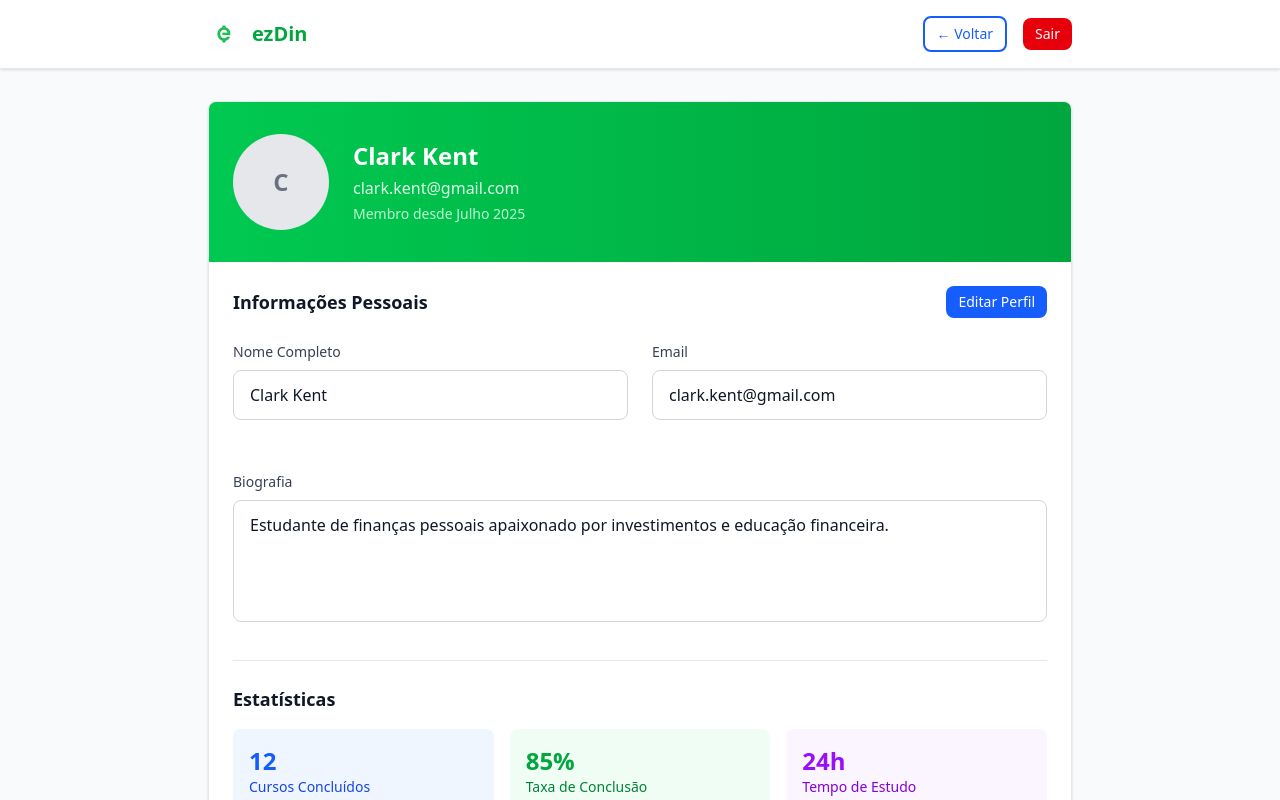
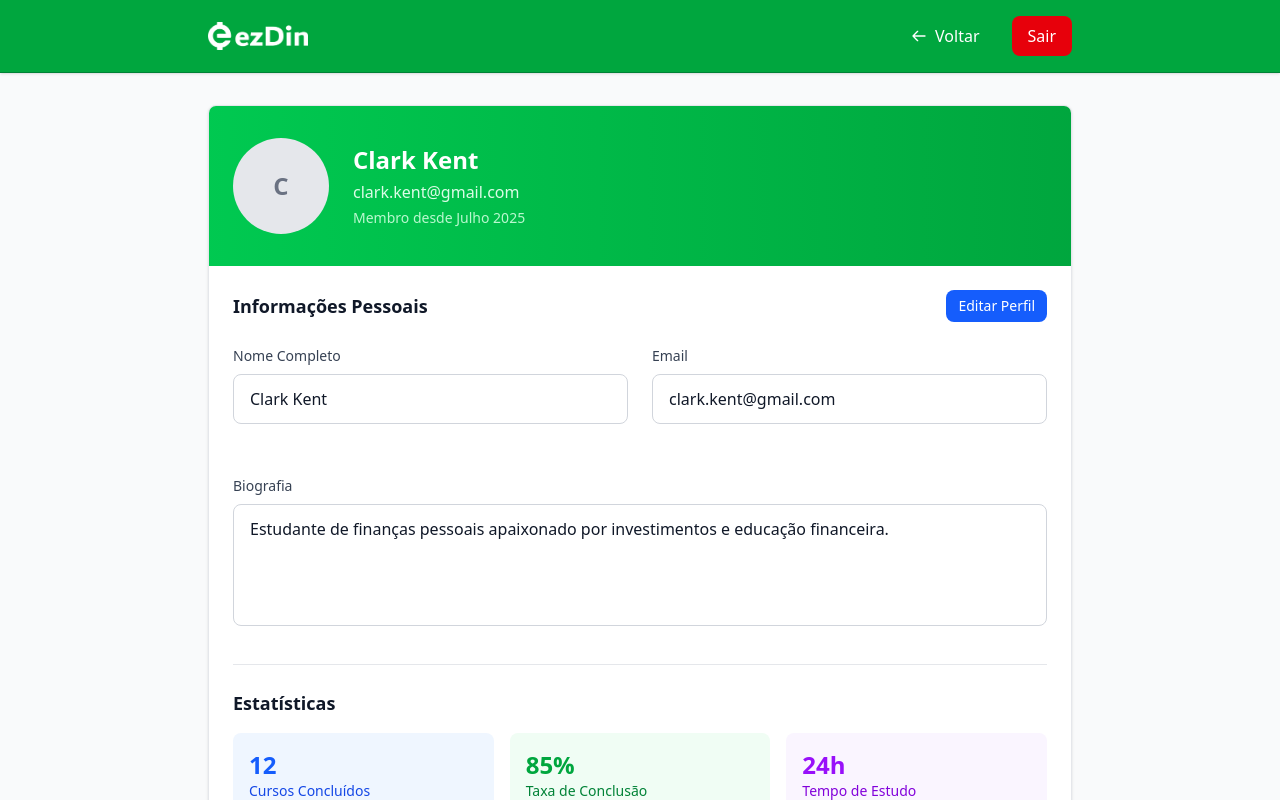
Before and after one commit to DoctorSolo/ezdin-frontend, a React (Vite) app: page /perfil in a window 1280 px wide. Shown: the top 800 px of the page. Built offline with nearby package versions, Linux system fonts and the light colour scheme.

Commit message:
Update profile page header styling and buttons

```diff
--- a/src/pages/ProfilePage.jsx
+++ b/src/pages/ProfilePage.jsx
@@ -2,7 +2,7 @@ import { useState, useEffect } from "react";
 import { useNavigate } from "react-router-dom";
 import Input from "../components/Input";
 import Button from "../components/Button";
-import Logo from "../assets/Logo.png";
+import logo_full_branca from "../assets/logo_full_branca.png";
 
 const ProfilePage = () => {
   const [user, setUser] = useState({
@@ -159,29 +159,39 @@ const ProfilePage = () => {
 
   return (
     <div className="min-h-screen bg-gray-50">
-      <header className="bg-white shadow-sm border-b border-gray-200">
+      <header className="bg-green-600 shadow-sm border-b border-green-700">
         <div className="max-w-4xl mx-auto px-4 py-4 flex items-center justify-between">
           <div className="flex items-center space-x-3">
-            <img src={Logo} alt="Logo ezDin" className="w-8 h-8" />
-            <h1 className="text-xl font-bold text-green-600">ezDin</h1>
+            <img src={logo_full_branca} alt="Logo ezDin" className="w-25 h-7" />
           </div>
           <div className="flex items-center space-x-4">
-            <Button
-              variant="outline"
-              size="sm"
+            <button
+              className="flex items-center gap-2 px-4 py-2 text-white hover:bg-green-700 rounded-lg font-medium transition-all duration-200 focus:outline-none focus:ring-2 focus:ring-white focus:ring-offset-2 focus:ring-offset-green-600"
               onClick={() => navigate("/plataforma")}
               aria-label="Voltar para plataforma"
             >
-              ← Voltar
-            </Button>
-            <Button
-              variant="danger"
-              size="sm"
+              <svg
+                className="w-4 h-4"
+                fill="none"
+                stroke="currentColor"
+                viewBox="0 0 24 24"
+              >
+                <path
+                  strokeLinecap="round"
+                  strokeLinejoin="round"
+                  strokeWidth={2}
+                  d="M10 19l-7-7m0 0l7-7m-7 7h18"
+                />
+              </svg>
+              Voltar
+            </button>
+            <button
+              className="px-4 py-2 bg-red-600 hover:bg-red-700 text-white rounded-lg font-medium transition-colors focus:outline-none focus:ring-2 focus:ring-white"
               onClick={handleLogout}
               aria-label="Sair da conta"
             >
               Sair
-            </Button>
+            </button>
           </div>
         </div>
       </header>
```
